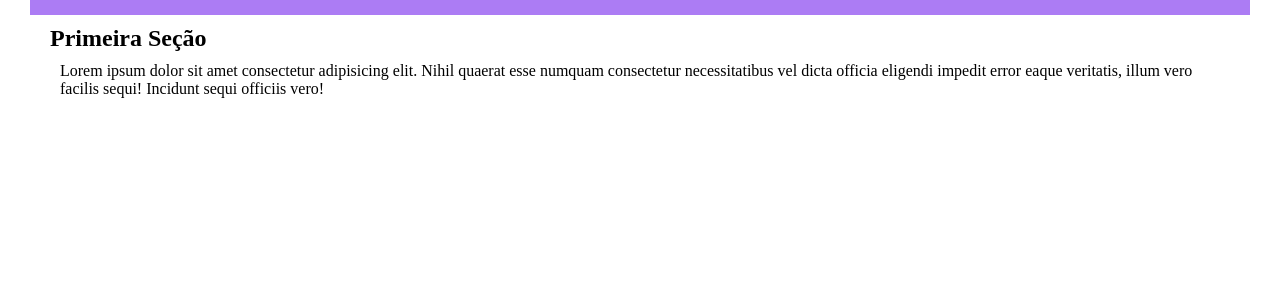
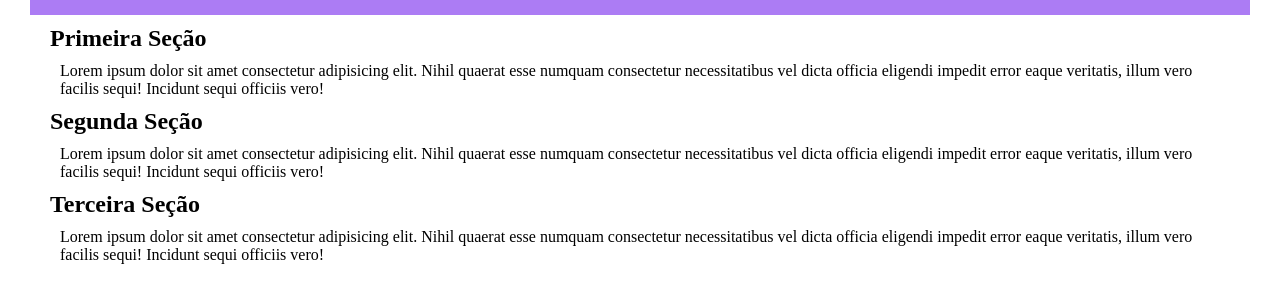
Before and after one commit to saradess/Pandora, a plain HTML site: page index.html in a window 1280 px wide. Shown: the part 119-422 px from the top of the page. Drawn offline with Linux system fonts and the light colour scheme.

Commit message:
adição das seções segunda e terceira

```diff
--- a/index.html
+++ b/index.html
@@ -26,5 +26,23 @@
         </div>
     </section>
 </div>
+<div class="container">
+    <section>
+        <h2>Segunda Seção</h2>
+        <div class="article">
+            <article>Lorem ipsum dolor sit amet consectetur adipisicing elit. Nihil quaerat esse numquam consectetur necessitatibus vel dicta officia eligendi impedit error eaque veritatis, illum vero facilis sequi! Incidunt sequi officiis vero!
+            </article>
+        </div>
+    </section>
+</div>
+<div class="container">
+    <section>
+        <h2>Terceira Seção</h2>
+        <div class="article">
+            <article>Lorem ipsum dolor sit amet consectetur adipisicing elit. Nihil quaerat esse numquam consectetur necessitatibus vel dicta officia eligendi impedit error eaque veritatis, illum vero facilis sequi! Incidunt sequi officiis vero!
+            </article>
+        </div>
+    </section>
+</div>
 </body>
 </html>
```
